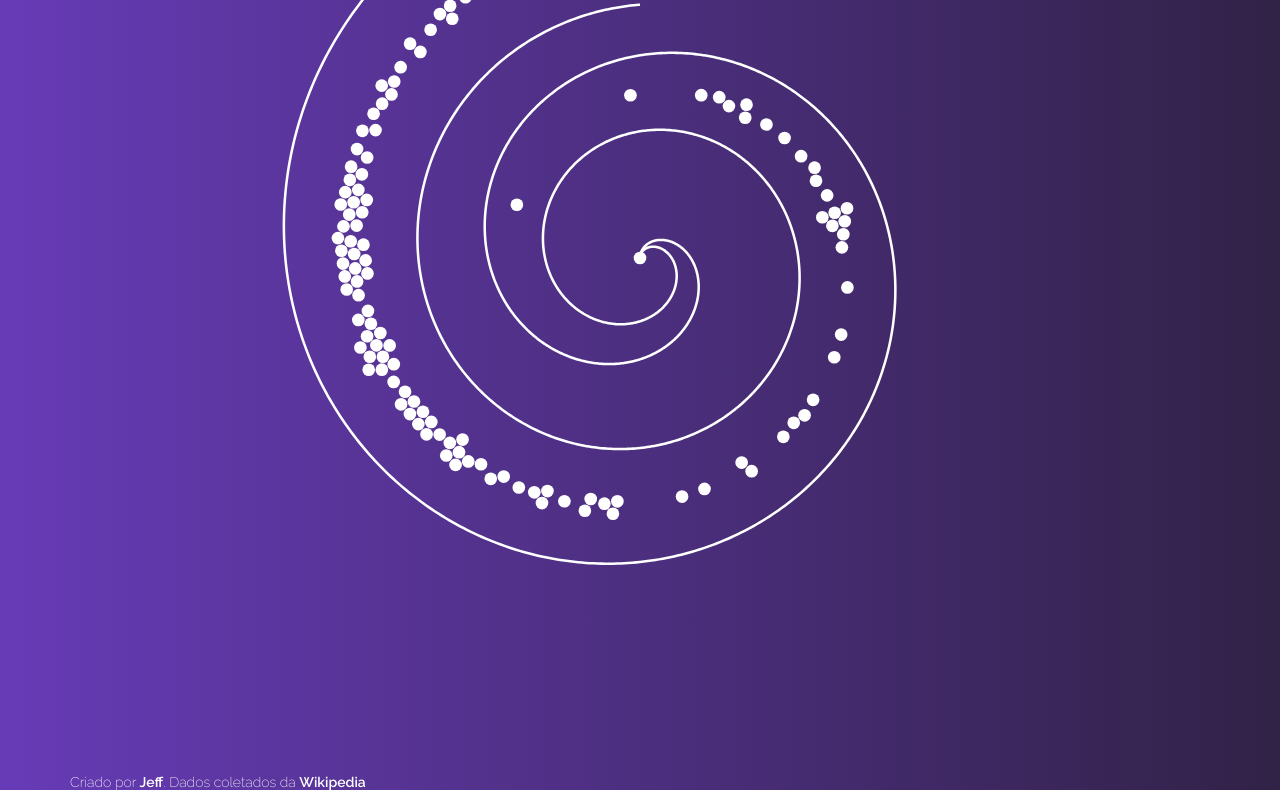
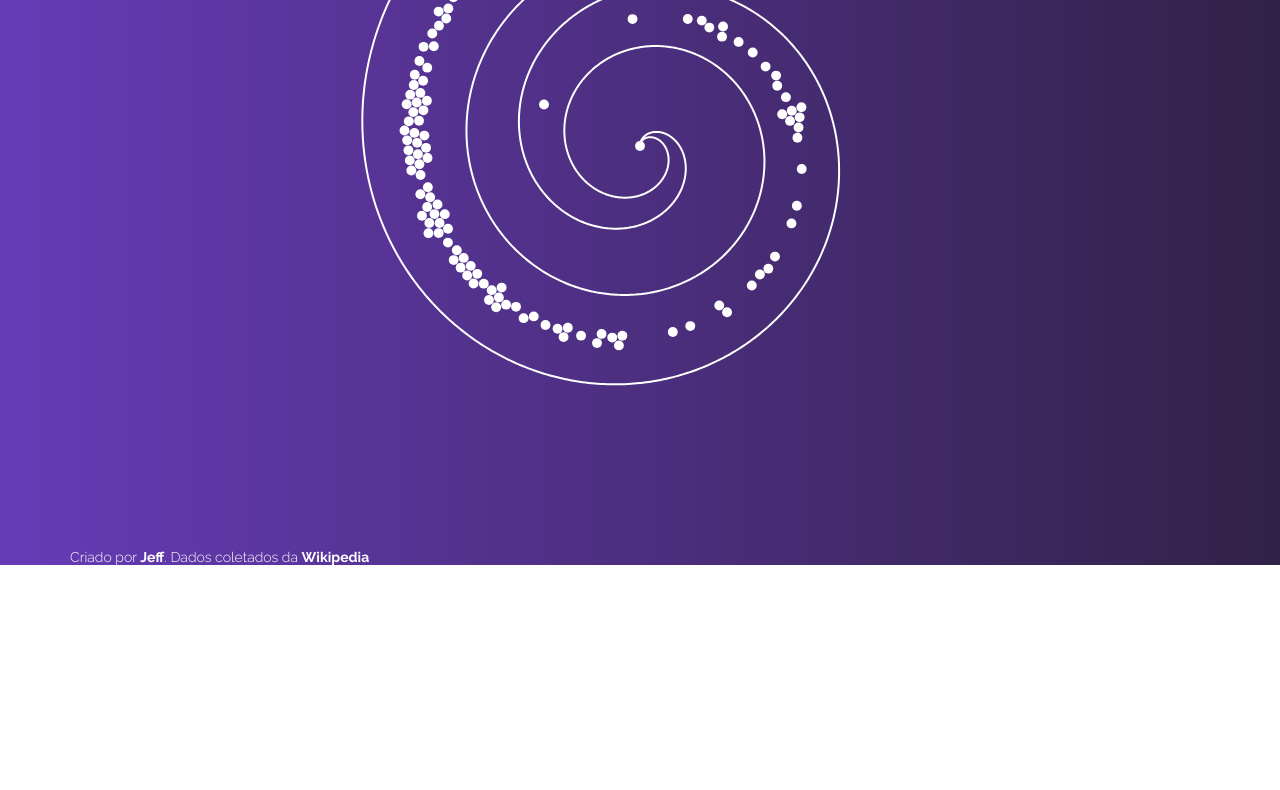
Before and after one commit to jeffersonrpn/mulheres-na-computacao, a plain HTML site: page index.html in a window 1280 px wide. Shown: the part 394-1184 px from the top of the page. After the commit the page ends 959 px from the top, so only its background shows below. Drawn offline with nearby package versions, Linux system fonts and the light colour scheme.

Commit message:
Flex layout

```diff
--- a/index.html
+++ b/index.html
@@ -5,12 +5,17 @@
   <meta http-equiv="X-UA-Compatible" content="IE=edge">
   <meta name="viewport" content="width=device-width, initial-scale=1">
   <title>Mulheres na computação</title>
-  <link href="https://fonts.googleapis.com/css?family=Raleway:200,600" rel="stylesheet">
+  <link href="https://fonts.googleapis.com/css?family=Raleway:300,700" rel="stylesheet">
   <script data-require="d3@4.0.0" data-semver="4.0.0" src="https://d3js.org/d3.v4.js"></script>
   <style media="screen">
+    html {
+      margin: 0;
+      padding: 0;
+    }
     body {
       font-family: 'Raleway', sans-serif;
       font-size: 14px;
+      font-weight: 300;
       color: #fff;
       margin: 0;
       padding: 0;
@@ -18,8 +23,8 @@
     }
     a:link, a:visited {
       color: #fff;
-      font-weight: 600;
       text-decoration: none;
+      font-weight: 700;
     }
     a:active, a:hover {
       text-decoration: underline;
@@ -33,6 +38,11 @@
     h1 {
       font-size: 38px;
       line-height: 38px;
+      font-weight: 700;
+    }
+    h2 {
+      font-size: 18px;
+      margin-top: 5px;
     }
     @media (min-width: 576px) {
       h1 {
@@ -47,13 +57,25 @@
       }
     }
     header {
+      margin-top: 15px;
+    }
+    @media (min-width: 992px) {
+      header {
         margin-top: 50px;
       }
+    }
+    footer {
+      margin-bottom: 15px;
+    }
     .container {
+      height: 100vh;
+      display: flex;
+      flex-direction: column;
+      justify-content: space-between;
       margin-right: auto;
       margin-left: auto;
-      padding-right: 28px;
-      padding-left: 28px;
+      padding-right: 15px;
+      padding-left: 15px;
     }
     @media (min-width: 576px) {
       .container {
@@ -78,11 +100,9 @@
     .text-center {
       text-align: center;
     }
-    #chart {
-      padding-right: 5%;
-      padding-left: 5%;
-      margin-right: auto;
-      margin-left: auto;
+    .chart-wrapper {
+      max-width: 800px;
+      margin: auto;
     }
     circle {
       cursor: pointer;
@@ -90,14 +110,18 @@
   </style>
 </head>
 <body>
-  <header class="container">
+  <div class="container">
+    <header class="text-center">
       <h1>Mulheres na computação</h1>
       <h2>Algumas das mulheres que marcaram a história da computação</h2>
     </header>
-  <main class="container">
+    <main>
+      <div class="chart-wrapper">
         <div id="chart"></div>
+      </div>
     </main>
-  <footer class="container">Criado por <a href="https://github.com/jeffersonrpn" target="_blank">Jeff</a>. Dados coletados da <a href="https://en.wikipedia.org/wiki/Category:Women_computer_scientists" target="_blank">Wikipedia</a></footer>
+    <footer>Criado por <a href="https://github.com/jeffersonrpn" target="_blank">Jeff</a>. Dados coletados da <a href="https://en.wikipedia.org/wiki/Category:Women_computer_scientists" target="_blank">Wikipedia</a></footer>
+  </div>
   <script type="text/javascript">
     var
       width = 800,
@@ -108,7 +132,7 @@
       distanceBetweenSpirals = 120,
       circleRadius = 5,
       collisionRadius = circleRadius + 0.2,
-      margin = { top: 50, bottom: 5, left: 5, right: 5 },
+      margin = { top: 100, bottom: 5, left: 5, right: 5 },
       color = "#FFFFFF",
       colorB = "#E91D62";
     var
```
Lines whose indentation alone changed are shown as unchanged.
